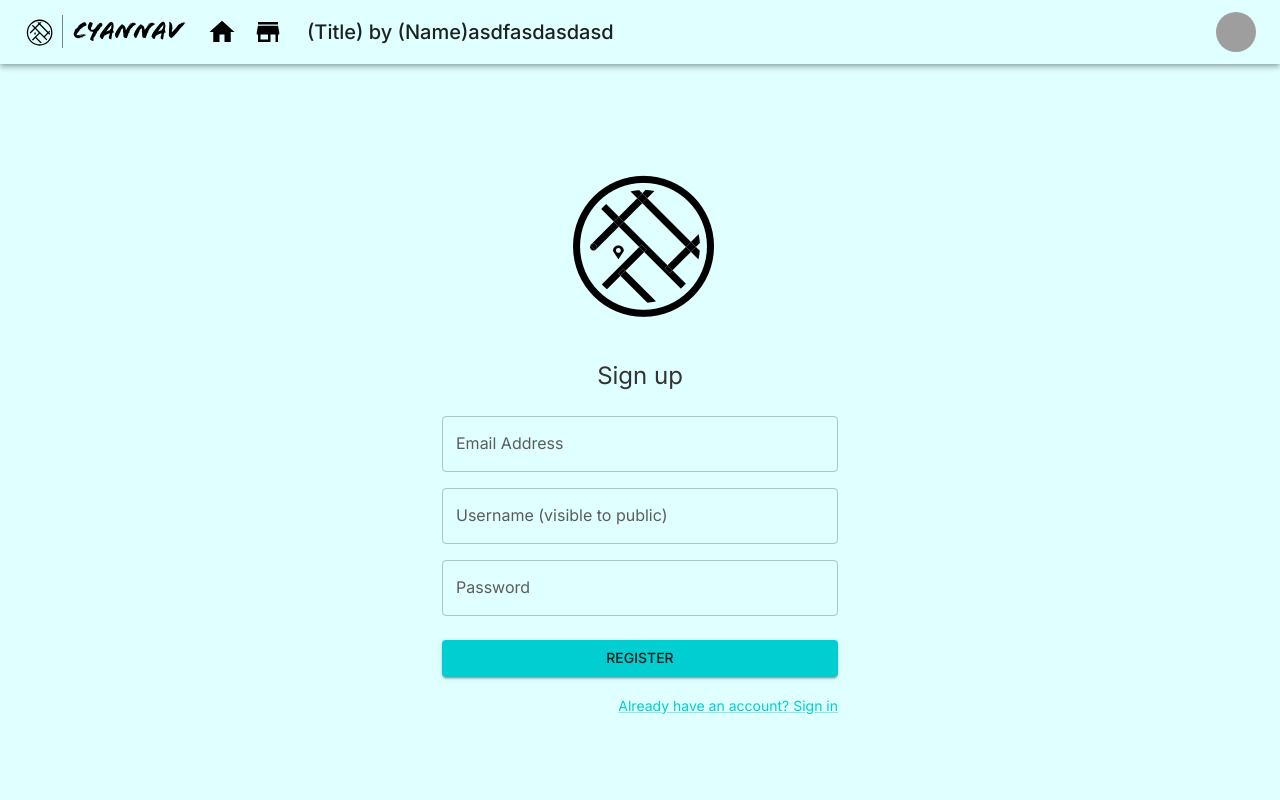
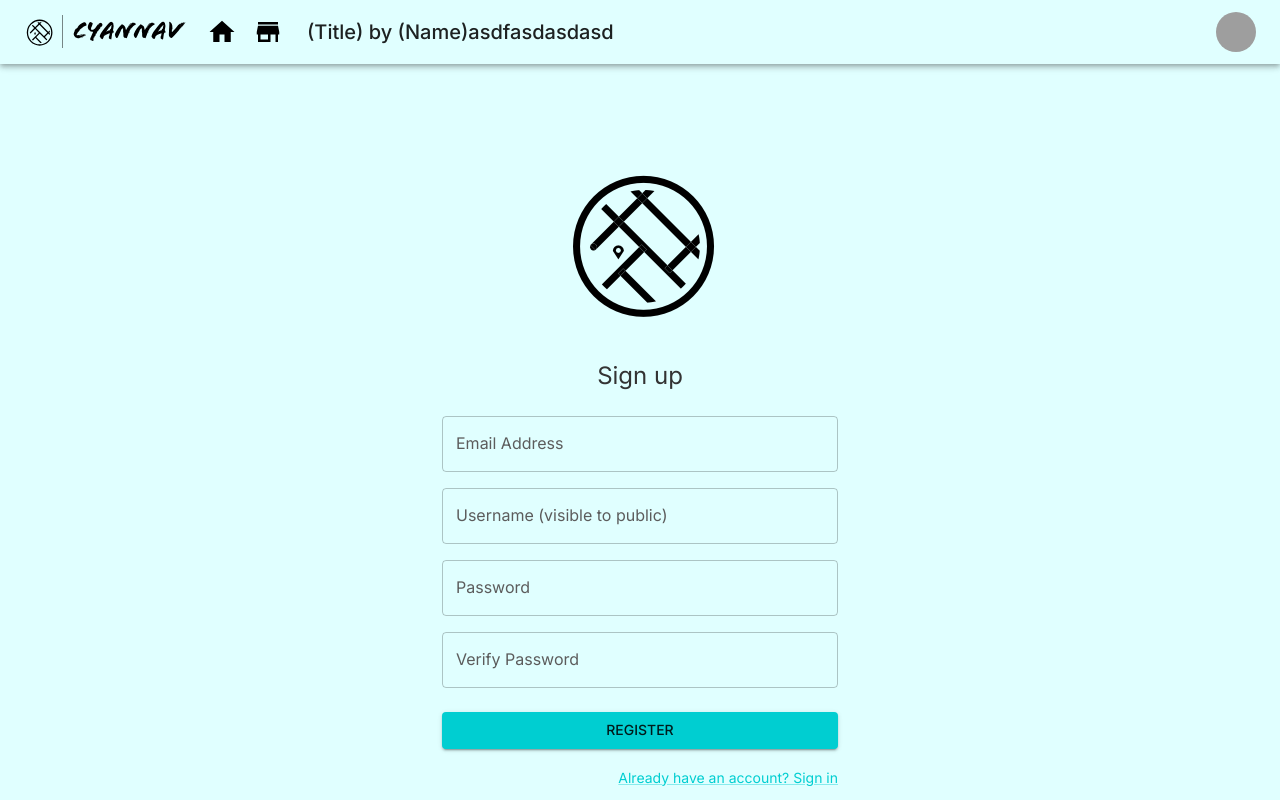
Before and after one commit to felixzhu00/cyannav, a React (Create React App) app in the folder client/: page /register in a window 1280 px wide. Built offline with nearby package versions, Linux system fonts and the light colour scheme; grey boxes are pictures that could not be loaded.

Commit message:
Added verify password field to RegisterScreen

```diff
--- a/client/src/components/RegisterScreen.jsx
+++ b/client/src/components/RegisterScreen.jsx
@@ -68,6 +68,16 @@ export default function RegisterScreen() {
                                 autoComplete="new-password"
                             />
                         </Grid>
+                        <Grid item xs={12}>
+                            <TextField
+                                fullWidth
+                                name="verify-password"
+                                label="Verify Password"
+                                type="password"
+                                id="verify-password"
+                                autoComplete="new-password"
+                            />
+                        </Grid>
                     </Grid>
                     <Button
                         type="submit"
@@ -79,7 +89,7 @@ export default function RegisterScreen() {
                     </Button>
                     <Grid container justifyContent="flex-end">
                         <Grid item>
-                            <Link onClick={()=>{navigate('/login')}} variant="body2">
+                            <Link onClick={() => { navigate('/login') }} variant="body2">
                                 Already have an account? Sign in
                             </Link>
                         </Grid>
```
